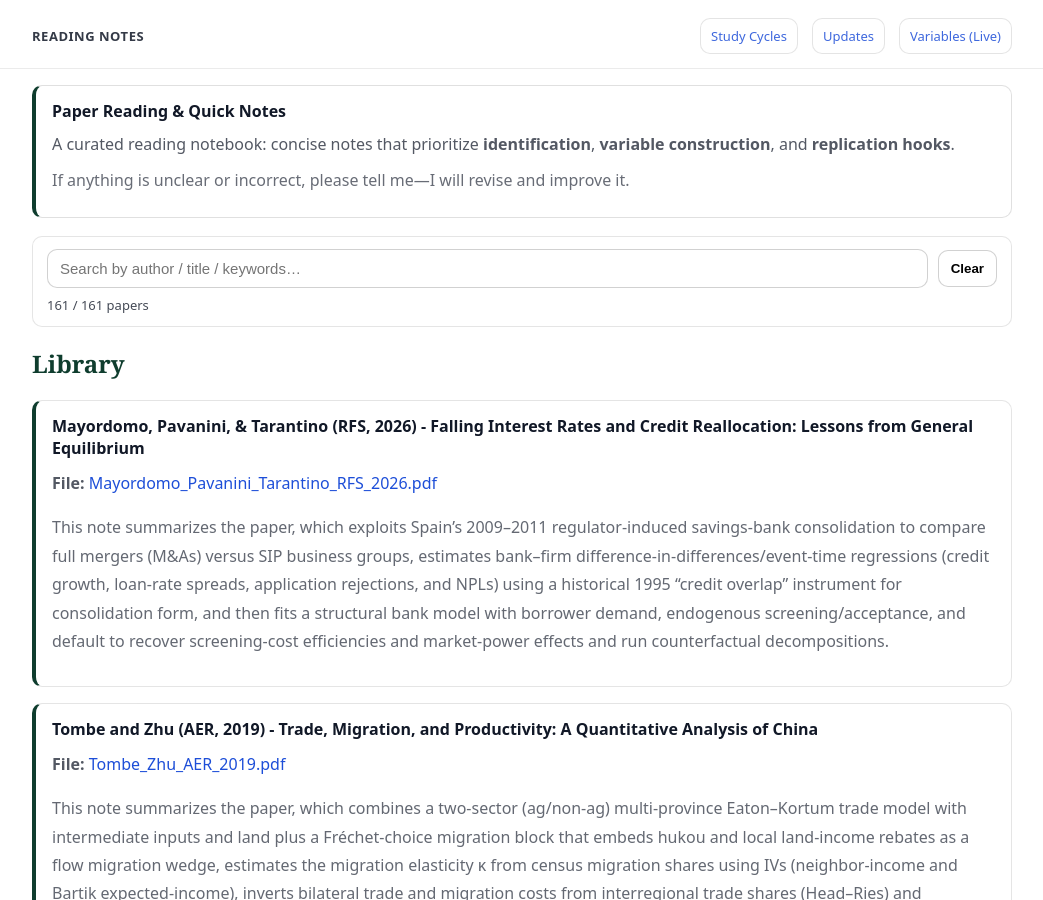
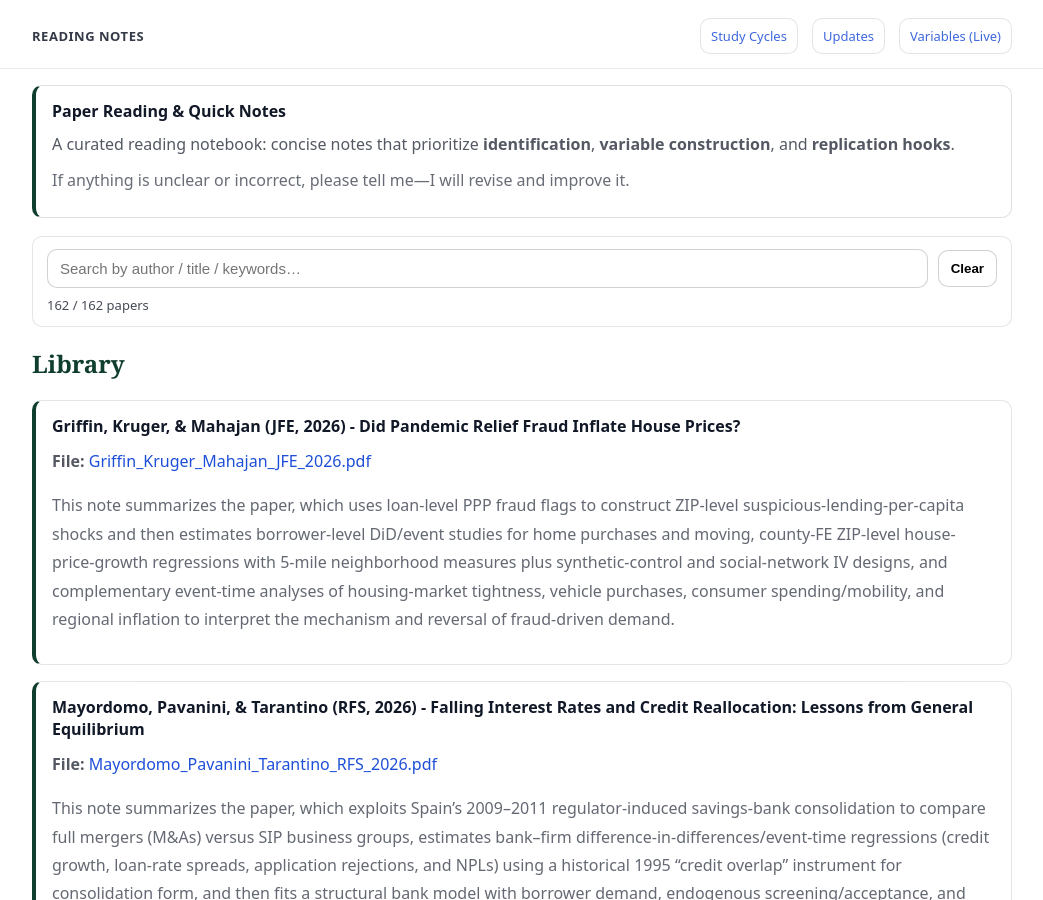
Before and after one commit to yaxinzn/study-archive, a Jekyll site: the page built from reading/index.md, in a window 1280 px wide and 900 px high. Shown: the whole window, without its empty margins (118-1161 px from the left). Built offline with Jekyll 4.4.1, drawn with Linux system fonts in a browser that asks for light colours.

Commit message:
Reading: add/update Griffin_Kruger_Mahajan_JFE_2026.pdf

```diff
--- a/_data/reading.yml
+++ b/_data/reading.yml
@@ -1,3 +1,7 @@
+- title: "Griffin, Kruger, & Mahajan (JFE, 2026) - Did Pandemic Relief Fraud Inflate House Prices?"
+  file: "Griffin_Kruger_Mahajan_JFE_2026.pdf"
+  desc: "This note summarizes the paper, which uses loan-level PPP fraud flags to construct ZIP-level suspicious-lending-per-capita shocks and then estimates borrower-level DiD/event studies for home purchases and moving, county-FE ZIP-level house-price-growth regressions with 5-mile neighborhood measures plus synthetic-control and social-network IV designs, and complementary event-time analyses of housing-market tightness, vehicle purchases, consumer spending/mobility, and regional inflation to interpret the mechanism and reversal of fraud-driven demand."
+
 - title: "Mayordomo, Pavanini, & Tarantino (RFS, 2026) - Falling Interest Rates and Credit Reallocation: Lessons from General Equilibrium"
   file: "Mayordomo_Pavanini_Tarantino_RFS_2026.pdf"
   desc: "This note summarizes the paper, which exploits Spain’s 2009–2011 regulator-induced savings-bank consolidation to compare full mergers (M&As) versus SIP business groups, estimates bank–firm difference-in-differences/event-time regressions (credit growth, loan-rate spreads, application rejections, and NPLs) using a historical 1995 “credit overlap” instrument for consolidation form, and then fits a structural bank model with borrower demand, endogenous screening/acceptance, and default to recover screening-cost efficiencies and market-power effects and run counterfactual decompositions."
```
Also changed, not shown: 1 other file.
